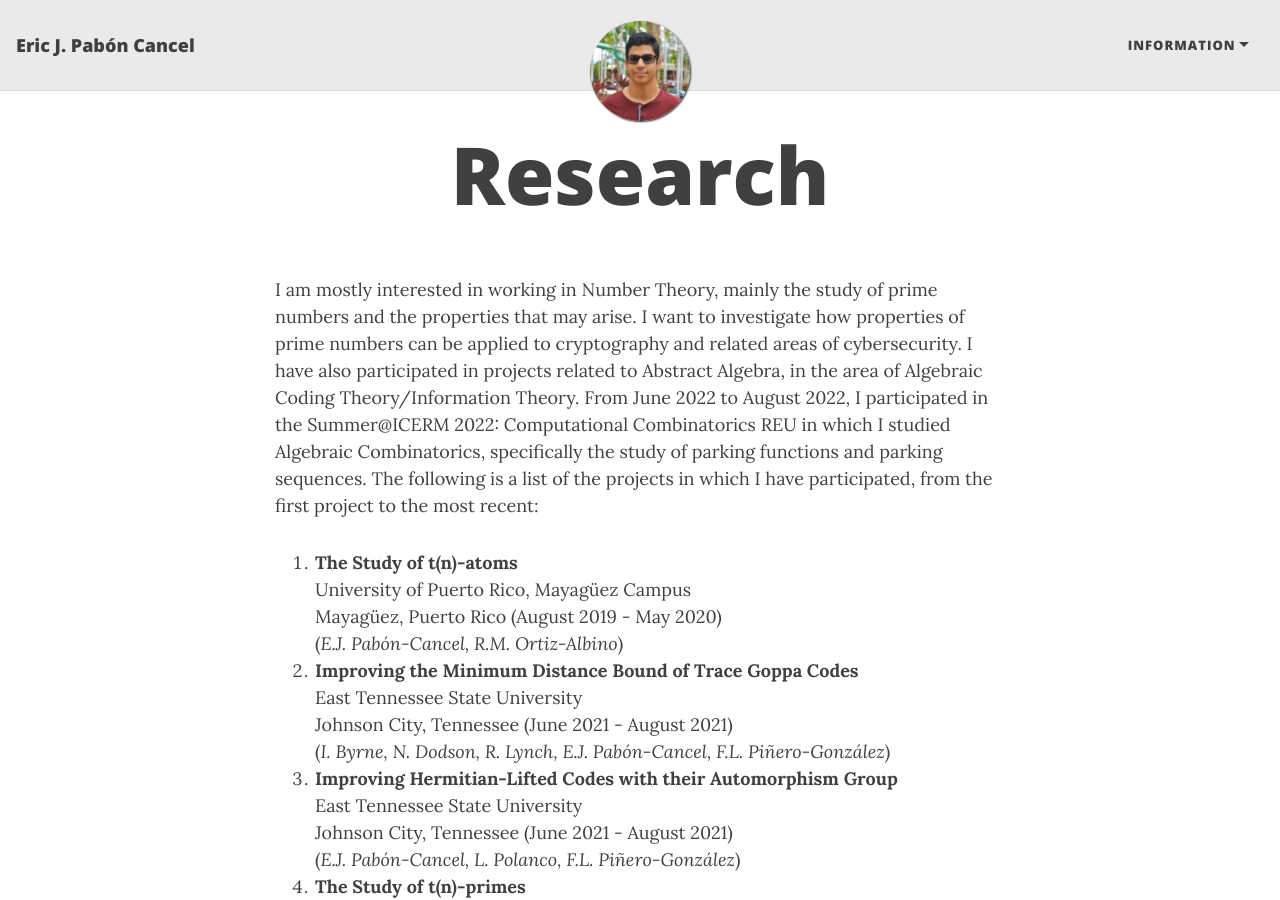
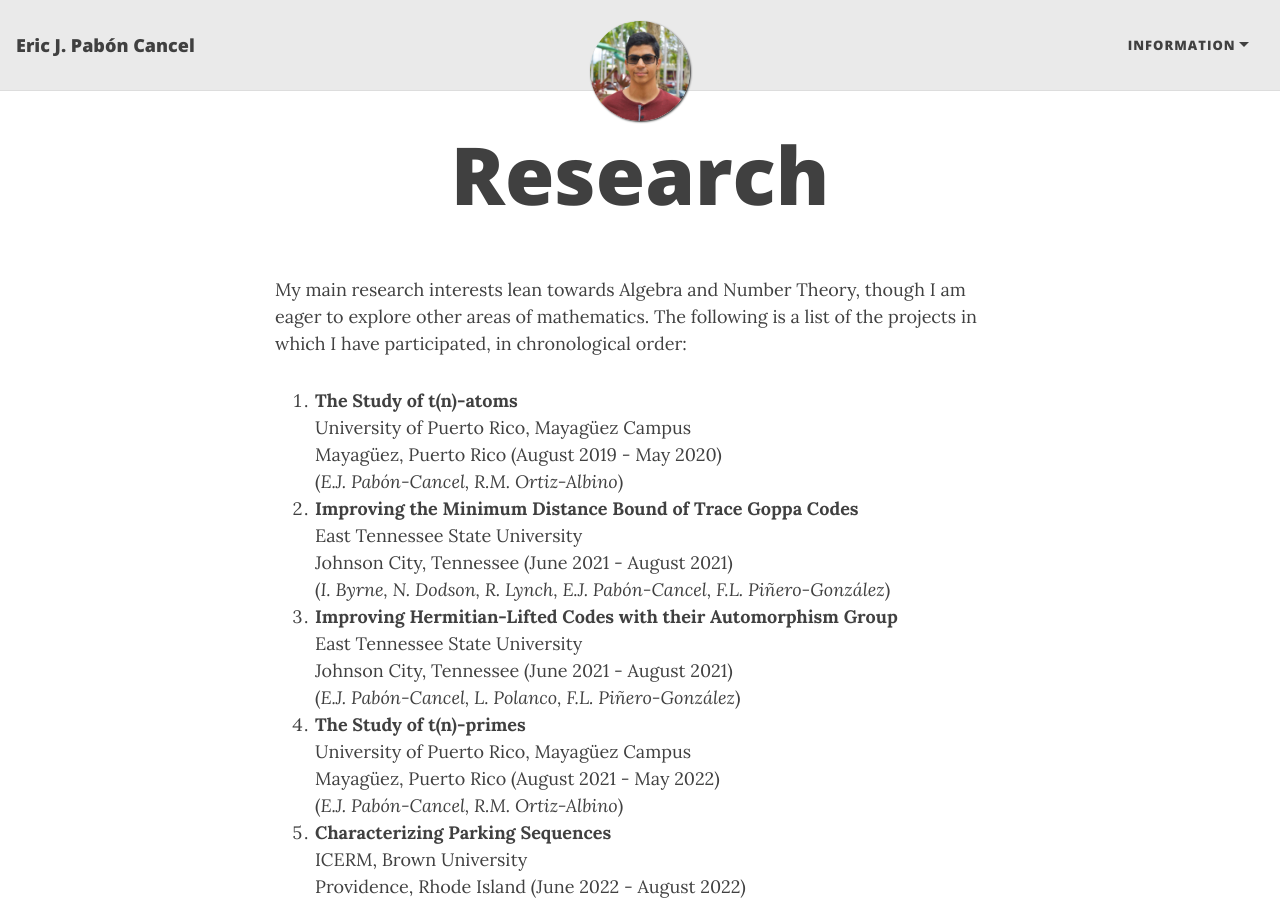
Before and after one commit to ejpaboncancel/ejpaboncancel-old.github.io, a Jekyll site: the page built from research.md, in a window 1280 px wide and 900 px high. Built offline with Jekyll 4.4.1, drawn with Linux system fonts in a browser that asks for light colours; nearby versions of some CDN libraries.

Commit message:
Update research.md

```diff
--- a/research.md
+++ b/research.md
@@ -3,9 +3,7 @@ layout: page
 title: Research
 ---
 
-<p> I am mostly interested in working in Number Theory, mainly the study of prime numbers and the properties that may arise. I want
-to investigate how properties of prime numbers can be applied to cryptography and related areas of cybersecurity. I have also
-participated in projects related to Abstract Algebra, in the area of Algebraic Coding Theory/Information Theory. From June 2022 to August 2022, I participated in the Summer@ICERM 2022: Computational Combinatorics REU in which I studied Algebraic Combinatorics, specifically the study of parking functions and parking sequences. The following is a list of the projects in which I have participated, from the first project to the most recent: </p>
+<p> My main research interests lean towards Algebra and Number Theory, though I am eager to explore other areas of mathematics. The following is a list of the projects in which I have participated, in chronological order: </p>
 
 1. **The Study of t(n)-atoms** <br> University of Puerto Rico, Mayagüez Campus <br> Mayagüez, Puerto Rico (August 2019 - May 2020) <br> (<i>E.J. Pabón-Cancel, R.M. Ortiz-Albino</i>)
 2. **Improving the Minimum Distance Bound of Trace Goppa Codes** <br> East Tennessee State University <br> Johnson City, Tennessee (June 2021 - August 2021) <br> (<i>I. Byrne, N. Dodson, R. Lynch, E.J. Pabón-Cancel, F.L. Piñero-González</i>)
```
